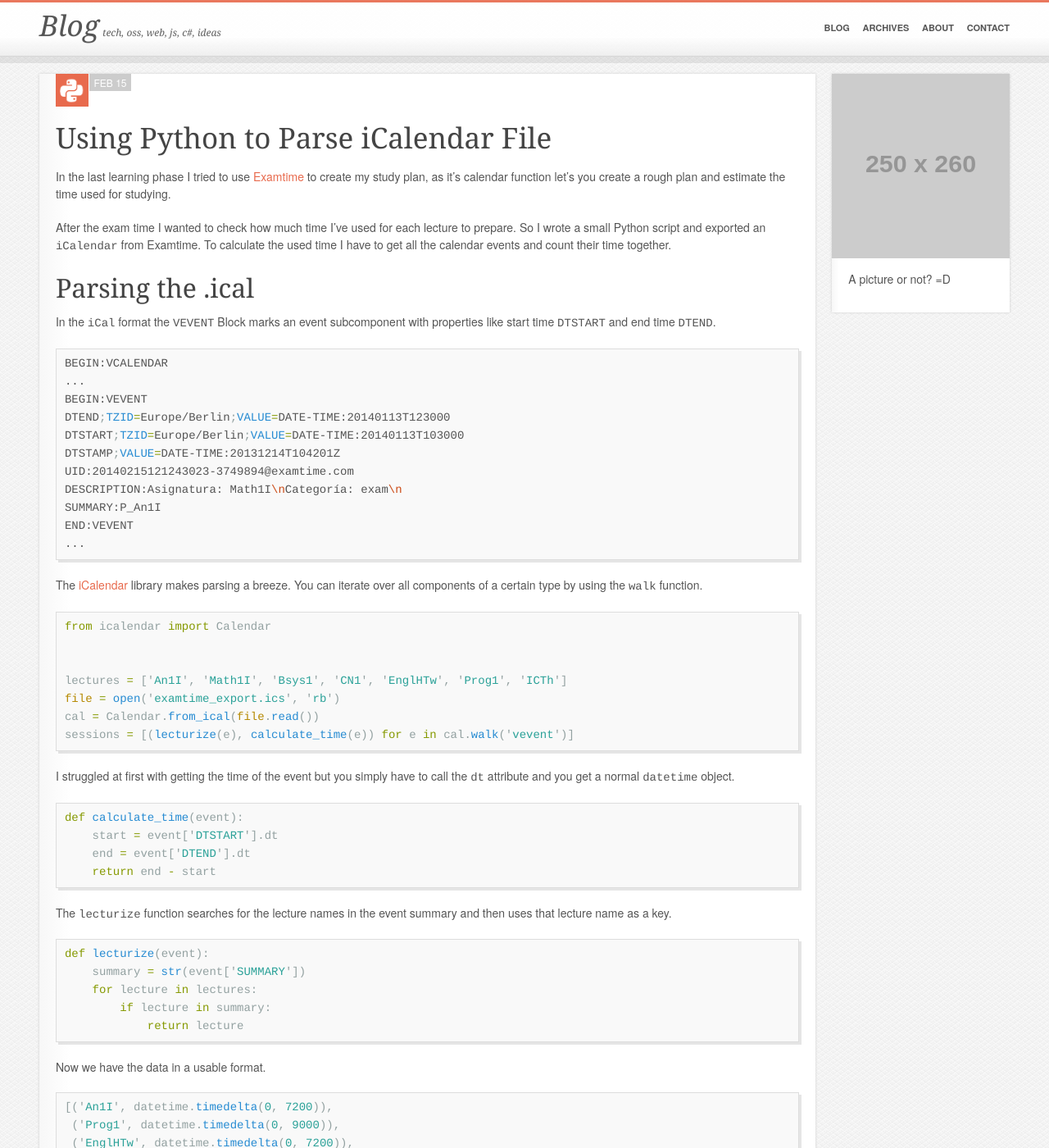
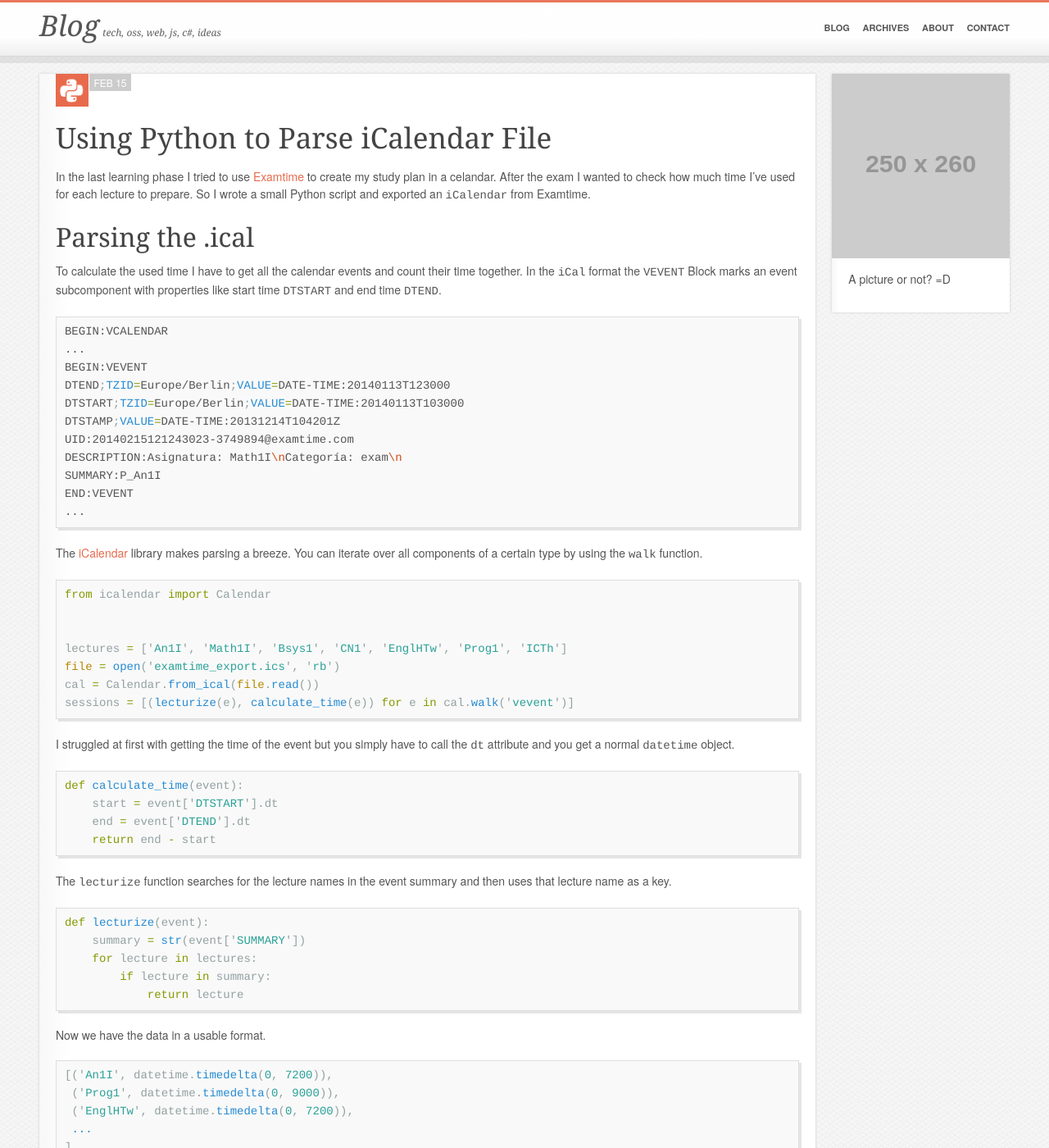
Before and after one commit to lukasmartinelli/lukasmartinelli.github.io, a Jekyll site: the page built from _posts/2014-02-15-using-python-to-parse-icalendar-file.md, in a window 1280 px wide and 1400 px high. Shown: the whole window at 82% size. Built offline with Jekyll 4.4.1, drawn with Linux system fonts in a browser that asks for light colours; Markdown is read by kramdown in place of the engine named in the settings; some of the changed text lies outside the part shown.

Commit message:
Better structure

```diff
--- a/_posts/2014-02-15-using-python-to-parse-icalendar-file.md
+++ b/_posts/2014-02-15-using-python-to-parse-icalendar-file.md
@@ -1,18 +1,16 @@
 ---
+layout: post
 title: Using Python to Parse iCalendar File
-layout: post
 published: true
 tags:
   - "python, icalendar, productivity"
 categories: python
 ---
 
-In the last learning phase I tried to use [Examtime](https://www.examtime.com/) to create my study plan, as it's calendar function let's you create a rough plan and estimate the time used for studying.
-
-After the exam time I wanted to check how much time I've used for each lecture to prepare. So I wrote a small Python script and exported an `iCalendar` from Examtime.
-To calculate the used time I have to get all the calendar events and count their time together.
+In the last learning phase I tried to use [Examtime](https://www.examtime.com/) to create my study plan in a celandar. After the exam I wanted to check how much time I've used for each lecture to prepare. So I wrote a small Python script and exported an `iCalendar` from Examtime.
 
 ##Parsing the .ical
+To calculate the used time I have to get all the calendar events and count their time together.
 In the `iCal` format the `VEVENT` Block marks an event subcomponent with properties like start time `DTSTART` and end time `DTEND`.
 
 {% highlight bash %}
```
Also changed, not shown: other parts of _posts/2014-02-15-using-python-to-parse-icalendar-file.md (+1 -0 lines).
